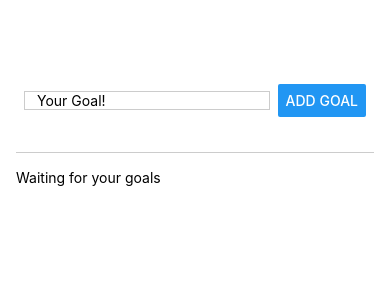
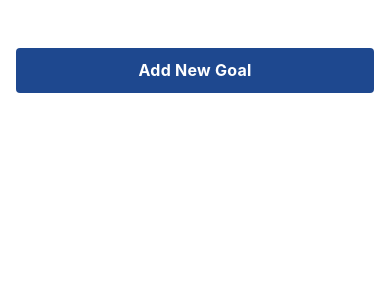
Before and after one commit to Kleimionov-WebRuby/ReactNative, a React Native app: screen / in a window 390 px wide. Shown: the top 300 px of the page. Built offline with nearby package versions, Linux system fonts and the light colour scheme.

Commit message:
Update styles and add image

```diff
--- a/App.js
+++ b/App.js
@@ -2,35 +2,45 @@ import 'react-native-get-random-values';
 
 import { useState } from 'react';
 import { v4 as uuidv4 } from 'uuid';
-import { StyleSheet, View, Text, FlatList } from 'react-native';
+import { StyleSheet, View, FlatList } from 'react-native';
 
 import GoalItem from './Components/GoalItem';
 import GoalInput from './Components/GoalInput';
+import Button from './Components/Button';
 
 export default function App() {
   const [goals, setGoals] = useState([]);
+  const [isVisible, setIsVisible] = useState(false);
+
+  const handleEndAddGoal = () => {
+    setIsVisible(false);
+  };
 
   const handleAddGoal = enteredGoalText => {
     setGoals(prevState => [{ id: uuidv4(), text: enteredGoalText }, ...prevState]);
+    handleEndAddGoal();
   };
 
   const handleDeleteGoal = id => {
     setGoals(prevState => prevState.filter(goal => goal.id !== id));
   };
 
+  const handleStartAddGoal = () => {
+    setIsVisible(true);
+  };
+
   return (
     <View style={styles.appContainer}>
-      <GoalInput placeholder="Your Goal!" buttonTitle="Add Goal" onAddGoal={handleAddGoal} />
+      <View>
+        <Button title="Add New Goal" backgroundColor="#1E488F" onPress={handleStartAddGoal} />
+      </View>
+      <GoalInput isVisible={isVisible} onAddGoal={handleAddGoal} onCancel={handleEndAddGoal} />
       <View style={styles.goalsContainer}>
-        {goals.length ? (
-          <FlatList
-            data={goals}
-            renderItem={data => <GoalItem item={data.item} onDeleteGoal={handleDeleteGoal} />}
-            keyExtractor={({ id }) => id}
-          />
-        ) : (
-          <Text>Waiting for your goals</Text>
-        )}
+        <FlatList
+          data={goals}
+          renderItem={data => <GoalItem item={data.item} onDeleteGoal={handleDeleteGoal} />}
+          keyExtractor={({ id }) => id}
+        />
       </View>
     </View>
   );
@@ -44,5 +54,6 @@ const styles = StyleSheet.create({
   },
   goalsContainer: {
     flex: 6,
+    marginTop: 12,
   },
 });
--- /dev/null
+++ b/Components/Button/Button.js
@@ -0,0 +1,20 @@
+import React from 'react';
+import { Text, Pressable } from 'react-native';
+
+import { styles } from './styles';
+
+const Button = props => {
+  const { onPress, title = 'Save', backgroundColor = '#000000' } = props;
+
+  return (
+    <Pressable
+      android_ripple={{ color: 'rgba(239, 242, 243, 0.1)' }}
+      style={{ backgroundColor, ...styles.button }}
+      onPress={onPress}
+    >
+      <Text style={styles.text}>{title}</Text>
+    </Pressable>
+  );
+};
+
+export default Button;
--- /dev/null
+++ b/Components/Button/index.js
@@ -0,0 +1 @@
+export { default } from './Button';
--- /dev/null
+++ b/Components/Button/styles.js
@@ -0,0 +1,19 @@
+import { StyleSheet } from 'react-native';
+
+export const styles = StyleSheet.create({
+  button: {
+    alignItems: 'center',
+    justifyContent: 'center',
+    paddingVertical: 12,
+    paddingHorizontal: 32,
+    borderRadius: 4,
+    elevation: 3,
+  },
+  text: {
+    fontSize: 16,
+    lineHeight: 21,
+    fontWeight: 'bold',
+    letterSpacing: 0.25,
+    color: 'white',
+  },
+});
--- a/Components/GoalInput/GoalInput.js
+++ b/Components/GoalInput/GoalInput.js
@@ -1,5 +1,7 @@
 import { useState } from 'react';
-import { View, TextInput, Button } from 'react-native';
+import { View, TextInput, Modal, Image } from 'react-native';
+
+import Button from '../Button';
 
 import { styles } from './styles';
 
@@ -16,16 +18,26 @@ const GoalInput = props => {
   };
 
   return (
+    <Modal visible={props.isVisible} animationType="slide">
       <View style={styles.inputContainer}>
+        <Image style={styles.goalImage} source={require('../../assets/images/goal.png')} />
         <TextInput
           value={enteredGoalText}
           style={styles.textInput}
-        placeholder={props.placeholder}
+          placeholder="Enter Your Goal"
           onSubmitEditing={handleAddGoal}
           onChangeText={handleInputChange}
         />
-      <Button title={props.buttonTitle} onPress={handleAddGoal} />
+        <View style={styles.buttonGroup}>
+          <View style={styles.button}>
+            <Button title="Add Gaol" backgroundColor="#1E488F" onPress={handleAddGoal} />
           </View>
+          <View style={styles.button}>
+            <Button title="Cancel" backgroundColor="#CF0234" onPress={props.onCancel} />
+          </View>
+        </View>
+      </View>
+    </Modal>
   );
 };
 
--- a/Components/GoalInput/styles.js
+++ b/Components/GoalInput/styles.js
@@ -3,19 +3,34 @@ import { StyleSheet } from 'react-native';
 export const styles = StyleSheet.create({
   inputContainer: {
     flex: 1,
-    flexDirection: 'row',
-    justifyContent: 'space-between',
     marginBottom: 16,
     alignItems: 'center',
-    borderBottomWidth: 1,
-    borderBottomColor: '#ccc',
+    justifyContent: 'center',
     paddingHorizontal: 8,
   },
+
+  goalImage: {
+    width: 160,
+    height: 160,
+    margin: 12,
+    marginTop: -140,
+  },
+
   textInput: {
-    paddingHorizontal: 12,
+    width: '80%',
+    height: 48,
     borderWidth: 1,
+    borderRadius: 8,
     borderColor: '#ccc',
-    width: '74%',
+    paddingHorizontal: 18,
     marginRight: 8,
   },
+
+  buttonGroup: {
+    marginTop: 16,
+    flexDirection: 'row',
+  },
+  button: {
+    marginHorizontal: 16,
+  },
 });
--- a/Components/GoalItem/styles.js
+++ b/Components/GoalItem/styles.js
@@ -2,12 +2,13 @@ import { StyleSheet } from 'react-native';
 
 export const styles = StyleSheet.create({
   goalItem: {
-    margin: 8,
+    marginVertical: 8,
     borderRadius: 8,
     backgroundColor: '#d71868',
   },
   goalText: {
     color: '#fff',
+    fontSize: 16,
     paddingVertical: 12,
     paddingHorizontal: 18,
   },
```
Also changed, not shown: assets/images/goal.png (added). Lines whose indentation alone changed are shown as unchanged.
